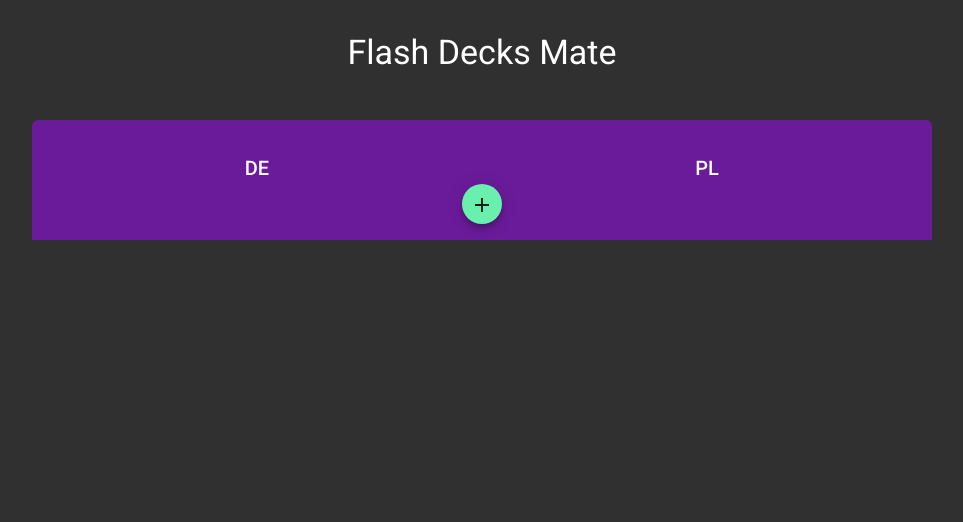
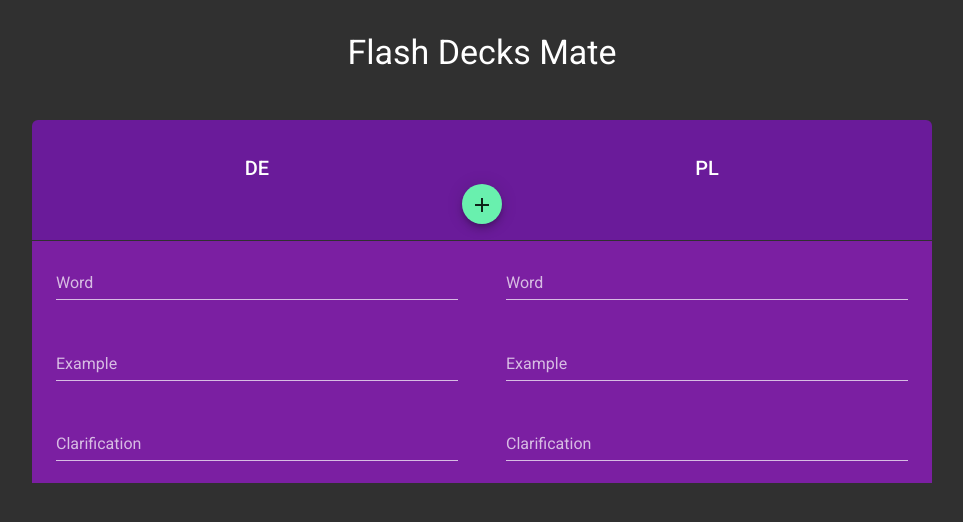
Before and after one commit to canqel/Flash-Decks-Mate, an Angular app: page /decks in a window 1280 px wide. Both pictures are taken after a click on the button "add". Shown: the top 522 px of the page, without its empty margins (158-1121 px from the left). Built offline with nearby package versions, Linux system fonts and the light colour scheme.

Commit message:
feat(deck-editor): added card-editor

```diff
--- /dev/null
+++ b/src/app/decks/components/card-editor/card-editor.component.html
@@ -0,0 +1,49 @@
+<form [formGroup]="form">
+  <div class="row">
+    <div class="col">
+      <mat-form-field appearance="standard" color="accent" class="form-field">
+        <mat-label>Word</mat-label>
+        <input matInput formControlName="word1">
+      </mat-form-field>
+    </div>
+
+    <div class="col">
+      <mat-form-field appearance="standard" color="accent" class="form-field">
+        <mat-label>Word</mat-label>
+        <input matInput formControlName="word2">
+      </mat-form-field>
+    </div>
+  </div>
+
+  <div class="row">
+    <div class="col">
+      <mat-form-field appearance="standard" color="accent" class="form-field">
+        <mat-label>Example</mat-label>
+        <input matInput formControlName="example1">
+      </mat-form-field>
+    </div>
+
+    <div class="col">
+      <mat-form-field appearance="standard" color="accent" class="form-field">
+        <mat-label>Example</mat-label>
+        <input matInput formControlName="example2">
+      </mat-form-field>
+    </div>
+  </div>
+
+  <div class="row">
+    <div class="col">
+      <mat-form-field appearance="standard" color="accent" class="form-field">
+        <mat-label>Clarification</mat-label>
+        <input matInput formControlName="clarification1">
+      </mat-form-field>
+    </div>
+
+    <div class="col">
+      <mat-form-field appearance="standard" color="accent" class="form-field">
+        <mat-label>Clarification</mat-label>
+        <input matInput formControlName="clarification2">
+      </mat-form-field>
+    </div>
+  </div>
+</form>
--- /dev/null
+++ b/src/app/decks/components/card-editor/card-editor.component.scss
@@ -0,0 +1,20 @@
+@import '../../../../styles/variables';
+
+form {
+  background-color: $primary-color;
+
+  .row {
+    display: flex;
+    flex-direction: row;
+
+    .col {
+      flex-basis: 50%;
+      padding: 0 1.5rem;
+
+      .form-field {
+        width: 100%;
+
+      }
+    }
+  }
+}
--- /dev/null
+++ b/src/app/decks/components/card-editor/card-editor.component.ts
@@ -0,0 +1,77 @@
+import { Component, ChangeDetectionStrategy, Input, Output, EventEmitter, OnDestroy } from '@angular/core';
+import { FlashCard, Language } from '../../decks.models';
+import { FormControl, FormGroup } from '@angular/forms';
+import { map } from 'rxjs/operators';
+import { Subscription } from 'rxjs/internal/Subscription';
+
+@Component({
+  selector: 'fdm-card-editor',
+  templateUrl: './card-editor.component.html',
+  styleUrls: ['./card-editor.component.scss'],
+  changeDetection: ChangeDetectionStrategy.OnPush
+})
+export class CardEditorComponent implements OnDestroy {
+
+  @Input() set card(newValue: FlashCard) {
+    this.initForm(newValue);
+  }
+
+  @Output() cardChange = new EventEmitter<FlashCard>();
+
+  isInEditMode = true;
+  form: FormGroup;
+
+  private subscription: Subscription;
+  private side1Lang: Language;
+  private side2Lang: Language;
+
+  private word1Control: FormControl;
+  private word2Control: FormControl;
+  private example1Control: FormControl;
+  private example2Control: FormControl;
+  private clarification1Control: FormControl;
+  private clarification2Control: FormControl;
+
+  constructor() { }
+
+  ngOnDestroy(): void {
+    if (this.subscription) this.subscription.unsubscribe();
+  }
+
+  private initForm(card: FlashCard) {
+    console.log('form init');
+    this.word1Control = new FormControl(card.word.side1.value);
+    this.word2Control = new FormControl(card.word.side2.value);
+    this.example1Control = new FormControl(card.example.side1.value);
+    this.example2Control = new FormControl(card.example.side2.value);
+    this.clarification1Control = new FormControl(card.example.side1.value);
+    this.clarification2Control = new FormControl(card.example.side2.value);
+
+    this.form = new FormGroup({
+      word1: this.word1Control,
+      word2: this.word2Control,
+      example1: this.example1Control,
+      example2: this.example2Control,
+      clarification1: this.clarification1Control,
+      clarification2: this.clarification2Control
+    }, { updateOn: 'blur' });
+
+    this.subscription = this.form.valueChanges
+      .pipe(
+        map(() => this.createCard())
+      )
+      .subscribe(newData => this.cardChange.emit(newData));
+  }
+
+  private createCard(): FlashCard {
+    const card = new FlashCard(this.side1Lang, this.side2Lang);
+    card.word.side1.value = this.word1Control.value;
+    card.word.side2.value = this.word2Control.value;
+    card.example.side1.value = this.example1Control.value;
+    card.example.side2.value = this.example2Control.value;
+    card.clarification.side1.value = this.clarification1Control.value;
+    card.clarification.side2.value = this.clarification2Control.value;
+
+    return card;
+  }
+}
--- a/src/app/decks/decks.models.ts
+++ b/src/app/decks/decks.models.ts
@@ -7,6 +7,12 @@ export class FlashCard {
     this.word = new FlashCardEntry(side1Lang, side2Lang);
     this.example = new FlashCardEntry(side1Lang, side2Lang);
     this.clarification = new FlashCardEntry(side1Lang, side2Lang);
+  }
+
+  replaceValues(anotherCard: FlashCard) {
+    this.word = anotherCard.word;
+    this.example = anotherCard.example;
+    this.clarification = anotherCard.clarification;
   }
 }
 
--- a/src/app/decks/pages/deck-editor/deck-editor.component.html
+++ b/src/app/decks/pages/deck-editor/deck-editor.component.html
@@ -14,7 +14,12 @@
     </button>
   </div>
 
-  <div class="deck-body"></div>
+  <div class="deck-body">
+    <div class="card-editor-wrapper" *ngFor="let card of cards; let loopIndex=index">
+      <fdm-card-editor [card]="card" (cardChange)="handleCardChange($event, loopIndex)">
+      </fdm-card-editor>
+    </div>
+  </div>
 
   <div class="deck-footer"></div>
 </div>
--- a/src/app/decks/pages/deck-editor/deck-editor.component.scss
+++ b/src/app/decks/pages/deck-editor/deck-editor.component.scss
@@ -2,7 +2,6 @@
 
 .deck-container {
   width: 100%;
-  // background-color: $gray-700;
 
   .deck-header {
     padding-top: 2rem;
@@ -11,6 +10,7 @@
     align-items: center;
     background-color: $primary-color-dark;
     border-radius: 6px 6px 0 0;
+    margin: 0;
 
     .row {
       display: flex;
@@ -27,4 +27,10 @@
       margin-bottom: 1rem;
     }
   }
+
+  .deck-body {
+    .card-editor-wrapper {
+      margin-top: 1px;
+    }
+  }
 }
--- a/src/app/decks/pages/deck-editor/deck-editor.component.ts
+++ b/src/app/decks/pages/deck-editor/deck-editor.component.ts
@@ -15,6 +15,12 @@ export class DeckEditorComponent {
   constructor() { }
 
   addCard() {
-    this.cards.push(new FlashCard(this.side1Lang, this.side2Lang));
+    this.cards.splice(0, 0, new FlashCard(this.side1Lang, this.side2Lang));
+  }
+
+  handleCardChange(card: FlashCard, index: number) {
+    console.log(index + ': cardChange handled');
+
+    this.cards[index].replaceValues(card);
   }
 }
```
Also changed, not shown: src/app/decks/decks.module.ts (+8 -2 lines).
